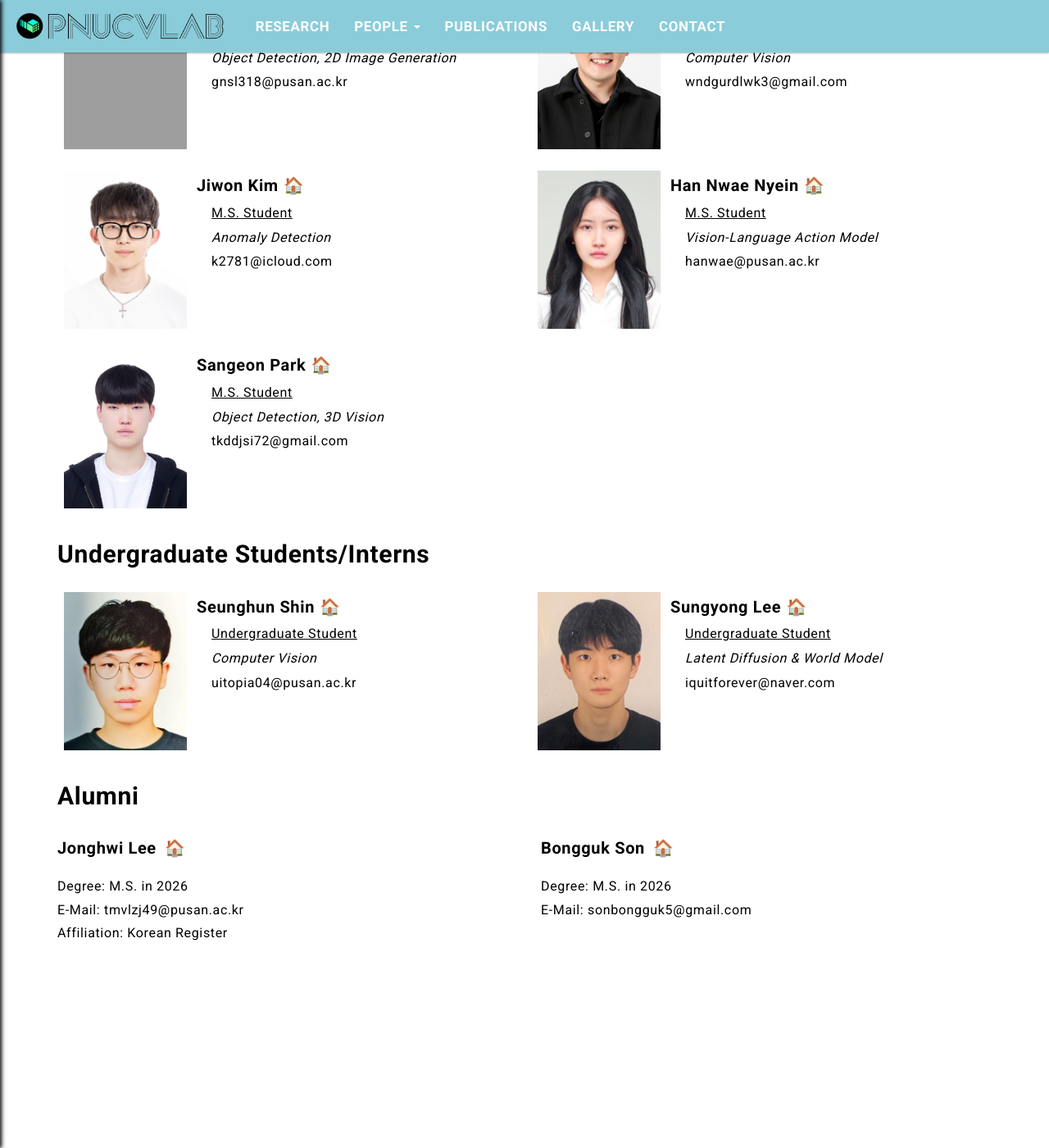
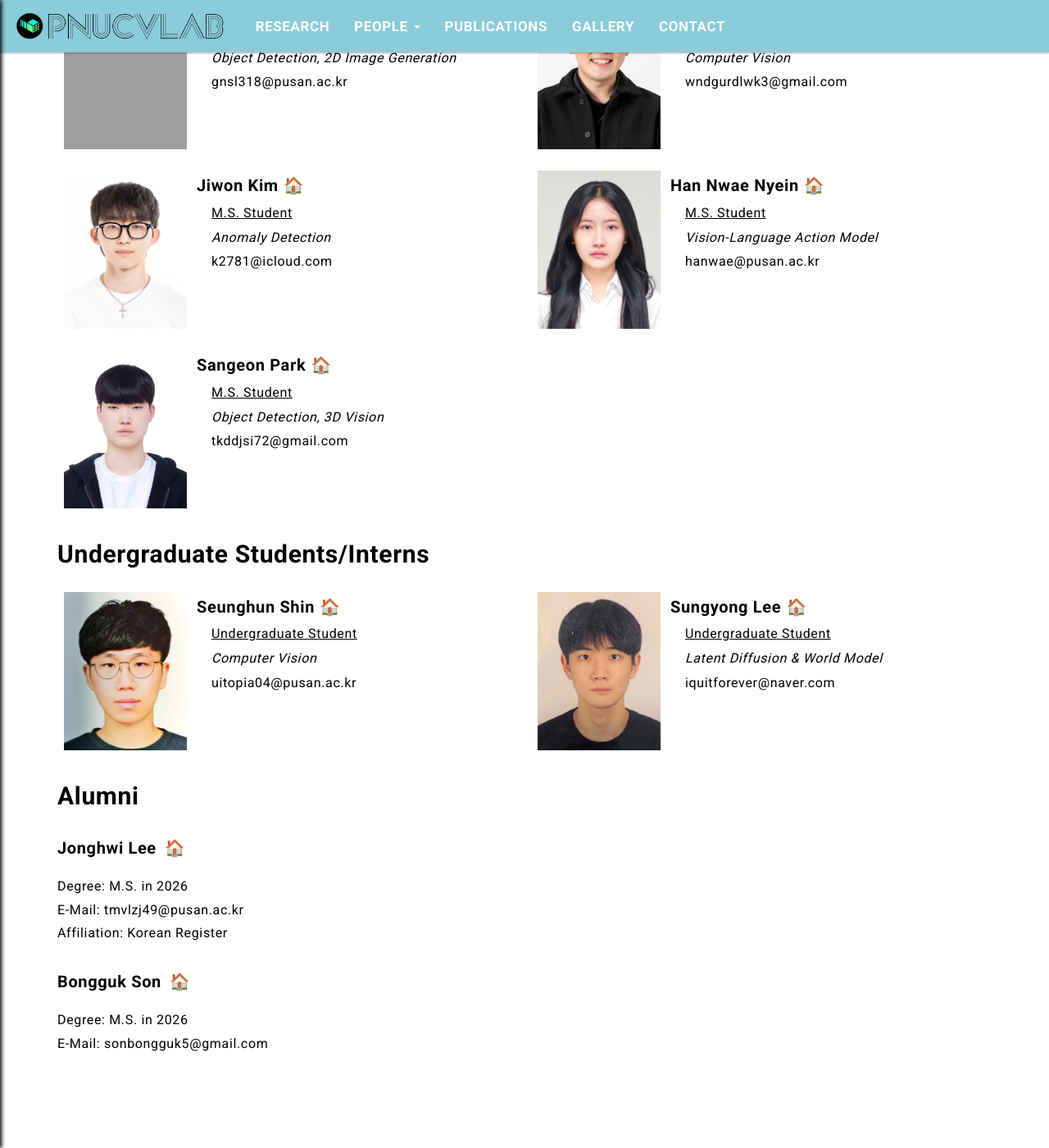
Before and after one commit to pnucvlab/pnucvlab.github.io, a Jekyll site: the page built from pages/people/members.html, in a window 1280 px wide and 1400 px high, scrolled down 527 px. Shown: the whole window at 82% size. Built offline with Jekyll 4.4.1, drawn with Linux system fonts in a browser that asks for light colours; grey boxes are pictures that could not be loaded.

Commit message:
Display alumni in a single column

```diff
--- a/assets/css/main.css
+++ b/assets/css/main.css
@@ -581,7 +581,7 @@ body {
 
 .alumni-card {
 	box-sizing: border-box;
-	flex: 0 0 calc(50% - 20px);
+	flex: 0 0 100%;
 	padding: 8px 0;
 }
 
```
